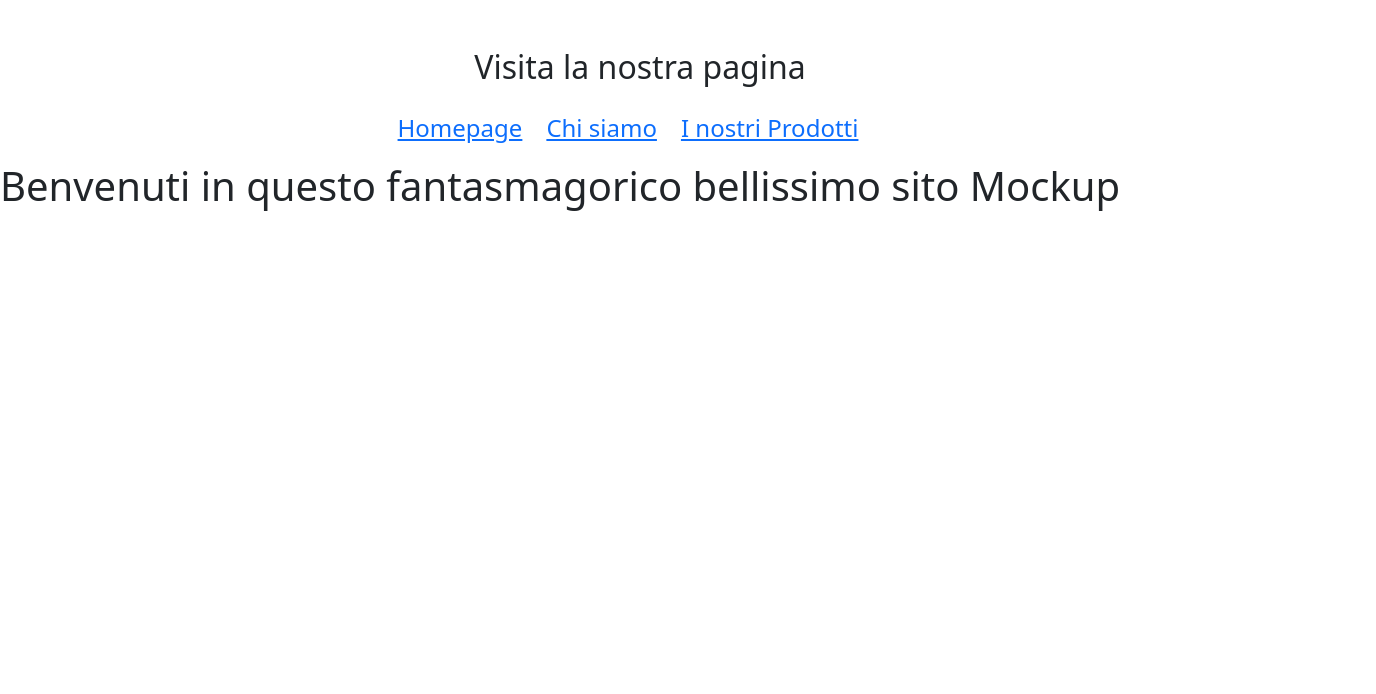
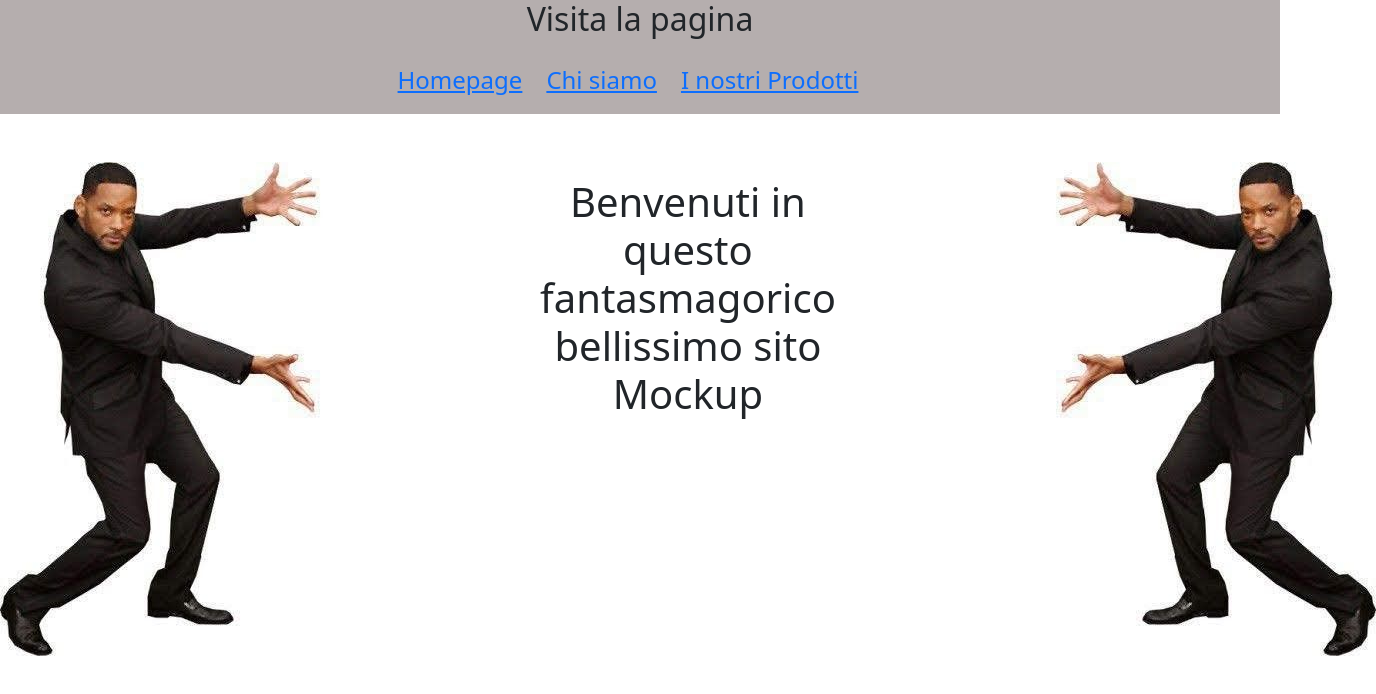
Before and after one commit to rob587/react-router, a React (Vite) app: page / in a window 1280 px wide. Shown: the top 694 px of the page, 1376 px wide, since content can reach past the window. Built offline with nearby package versions, Linux system fonts and the light colour scheme.

Commit message:
added css

```diff
--- a/src/components/Links.jsx
+++ b/src/components/Links.jsx
@@ -4,11 +4,11 @@ import { NavLink } from 'react-router-dom'
 const Links = () => {
   return (
     <header>
-        <div className="container mt-5">
+        <div className="container ">
             <div className="row">
                 <div className="col-12">
                     <div className="d-flex justify-content-center">
-                        <h2>Visita la nostra pagina</h2>
+                        <h2>Visita la pagina</h2>
                     </div>
                     <ul className="list-unstyled d-flex justify-content-center mt-3 fs-4">
                         <li className="me-4">
--- a/src/index.css
+++ b/src/index.css
@@ -0,0 +1,8 @@
+
+.mirror{
+     transform: scaleX(-1);
+}
+
+header{
+    background-color: rgb(181, 174, 174);
+}
--- a/src/pages/Homepage.jsx
+++ b/src/pages/Homepage.jsx
@@ -2,8 +2,10 @@ import React from 'react'
 
 const Homepage = () => {
   return (
-    <div>
-      <h1>Benvenuti in questo fantasmagorico bellissimo sito Mockup</h1>
+    <div className='box-welcome d-flex mt-5'>
+      <img src="../src/assets/img/will.jpg" alt="" />
+      <h1 className='text-center mt-3'>Benvenuti in questo fantasmagorico bellissimo sito Mockup</h1>
+      <img className='mirror' src="../src/assets/img/will.jpg" alt="" />
     </div>
   )
 }
```
Also changed, not shown: src/assets/img/will.jpg (added).
